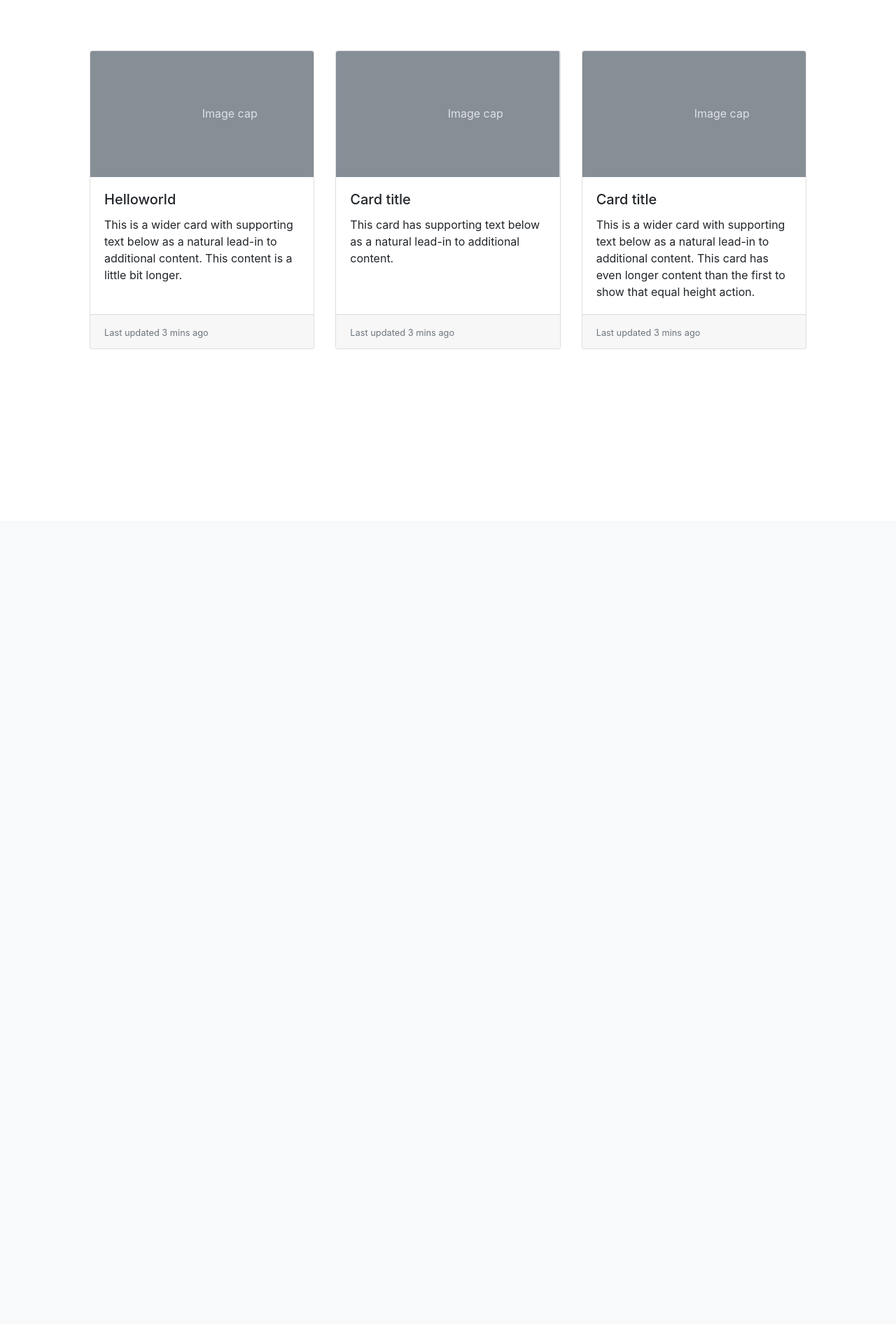
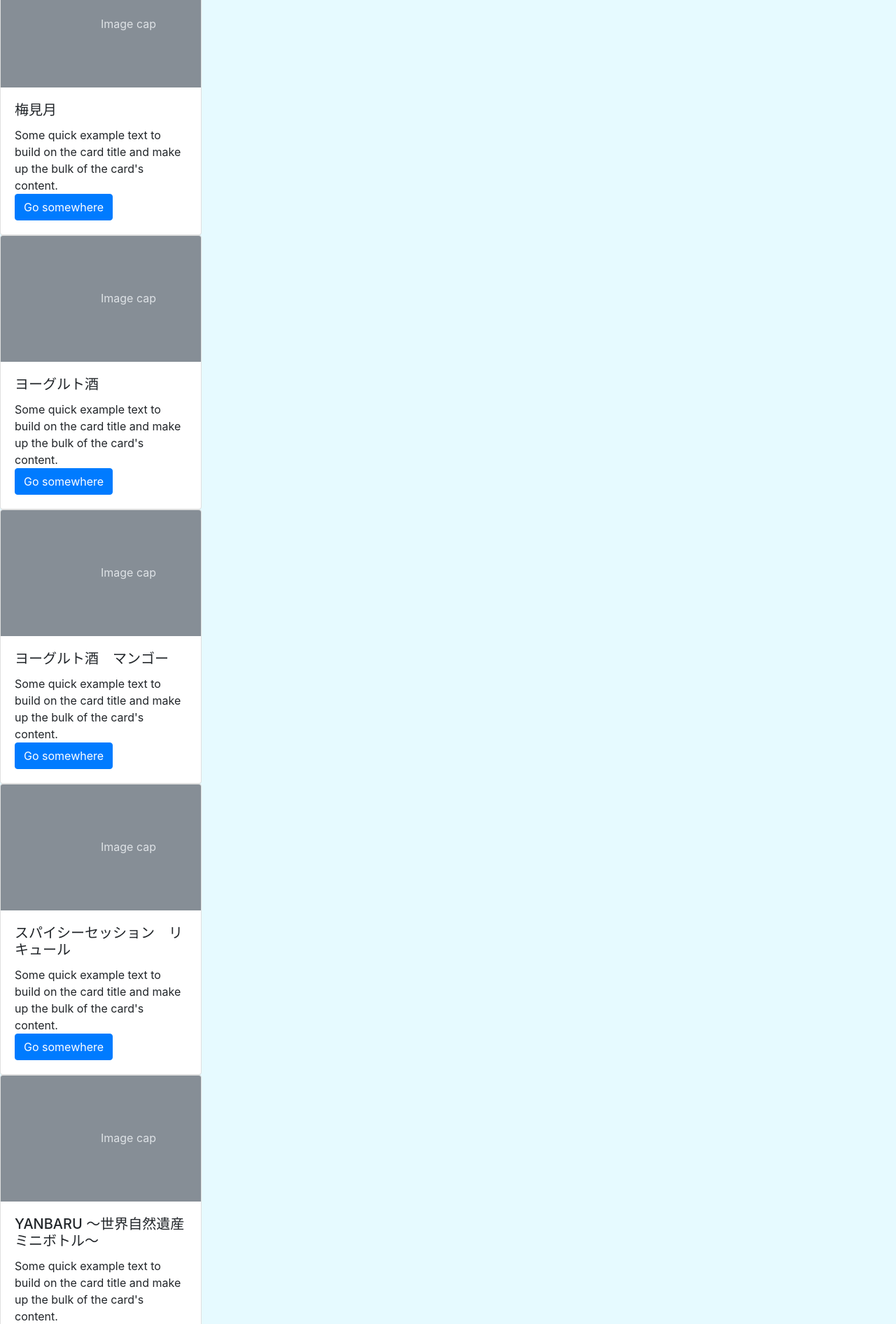
Before and after one commit to HirotoUehara/kari-time, a Flask app: page /item_list in a window 1280 px wide. Shown: the part 56-1948 px from the top of the page at 70% size. Before the commit the page ends 555 px from the top, so only its background shows below. Run offline with Flask 2, Linux system fonts and the light colour scheme; data comes from the database, SQL or seed files in the repository; some libraries are stand-ins or nearby versions.

Commit message:
item_list.html item_name 反映

```diff
--- a/app.py
+++ b/app.py
@@ -1,3 +1,4 @@
+from crypt import methods
 import sqlite3
 
 from flask import Flask , render_template
@@ -7,9 +8,11 @@ app = Flask(__name__)
 app.secret_key = "kari-time"
 
 
-@app.route("/kari-time")
+@app.route("/")
 def template():
-    return render_template("base.html")
+    return render_template("top.html")
+
+
 
 
 
@@ -17,18 +20,20 @@ def template():
 
 @app.route("/item_list" , methods = ["GET"])
 def item():
-    return render_template("item_list.html")
-
-    #『sqlite3でItem.dbに接続する』ことを変数connに代入する
-    conn = sqlite3.connect("Item.db")
-    #『sqlite3に接続して、dbを操作できるようにしてね』ということを変数cに代入
-    c = conn.cursor()
-    #()内のSQL文を実行(execute)してね
-    c.execute("SELECT * FROM Item;")
-    #Item.dbとの接続を終了する
-    c.close()
-
-
+  # DBへの接続と、データを全部取ってくる
+  #conn = sqlite3に接続して
+  conn = sqlite3.connect("Item.db")
+  #DBを操作できるようにして
+  c = conn.cursor()
+  # ()内のSQL文を実行
+  c.execute("SELECT item_name FROM Item;")
+  # タスクのデータを入れる配列を定義
+  item_list = []  #配列の初期化
+  for row in c.fetchall():
+      item_list.append({"item":row[0]},)
+  c.close
+  print(item_list)
+  return render_template("item_list.html",item_list = item_list)
 
 
 
@@ -41,4 +46,4 @@ def item():
 
 if __name__ == "__main__":
 
-    app.run()
+    app.run(debug=True)
--- a/static/css/style.css
+++ b/static/css/style.css
@@ -10,9 +10,10 @@ body, h1, h2, h3, h4, h5, p, ul, ol, li, dl, dt, dd {
 	padding: 0px;
 }
 
-.header {
-  background-color: rgb(100, 255, 229);
+body {
+	background-color: rgb(230, 250, 255);
 }
+
 
 .card-deck {
   padding: 10%;
--- a/templates/base.html
+++ b/templates/base.html
@@ -5,7 +5,7 @@
     <meta name="viewport" content="width=device-width, initial-scale=1, shrink-to-fit=no">
     <!-- Bootstrap CSS -->
     <link rel="stylesheet" href="https://stackpath.bootstrapcdn.com/bootstrap/4.5.0/css/bootstrap.min.css" integrity="sha384-9aIt2nRpC12Uk9gS9baDl411NQApFmC26EwAOH8WgZl5MYYxFfc+NcPb1dKGj7Sk" crossorigin="anonymous">
-    <link rel="stylesheet" href="./css/style.css">
+    <link rel="stylesheet" href="../static/css/style.css">
     <title>かりーたいむ</title>
   </head>
   <body>
--- a/templates/item_list.html
+++ b/templates/item_list.html
@@ -1,91 +1,21 @@
-{% extends 'base.html' %}
-
+{% extends "base.html" %}
 {% block content %}
-
-<!doctype html>
-<html lang="ja">
-  <head>
-    <meta charset="utf-8">
-    <meta name="viewport" content="width=device-width, initial-scale=1, shrink-to-fit=no">
-    <!-- Bootstrap CSS -->
-    <link rel="stylesheet" href="https://stackpath.bootstrapcdn.com/bootstrap/4.5.0/css/bootstrap.min.css" integrity="sha384-9aIt2nRpC12Uk9gS9baDl411NQApFmC26EwAOH8WgZl5MYYxFfc+NcPb1dKGj7Sk" crossorigin="anonymous">
-    <link rel="stylesheet" href="./css/style.css">
-    <title>かりーたいむ</title>
-  </head>
-  <body>
-
-      <!-- ナブバー -->
-      <nav class="navbar navbar-light bg-light fixed-top">
-        <a class="navbar-brand" href="#">かりーたいむ</a>
-        <!-- ハンバーガーメニュー -->
-        <button class="navbar-toggler" type="button" data-toggle="collapse" data-target="#navbarNav" aria-controls="navbarNav" aria-expanded="false" aria-label="Toggle navigation">
-          <span class="navbar-toggler-icon"></span>
-        </button>
-        <!-- ナブメニュー -->
-        <div class="collapse navbar-collapse" id="navbarNav">
-          <ul class="navbar-nav">
-            <li class="nav-item active">
-              <a class="nav-link" href="#">トップページ</a>
-            </li>
-            <li class="nav-item">
-              <a class="nav-link" href="#">味で選ぶ</a>
-            </li>
-            <li class="nav-item">
-              <a class="nav-link" href="#">タイプで選ぶ</a>
-            </li>
-            <li class="nav-item">
-              <a class="nav-link" href="#">シーンで選ぶ</a>
-            </li>
-          </ul>
-        </div>
-      </nav>
 
 
       <!-- 商品カード -->
-      <div class="card-deck">
-        <div class="card">
-          <svg class="bd-placeholder-img card-img-top" width="100%" height="180" xmlns="http://www.w3.org/2000/svg" preserveAspectRatio="xMidYMid slice" focusable="false" role="img" aria-label="Placeholder: Image cap"><title>Placeholder</title><rect width="100%" height="100%" fill="#868e96"/><text x="50%" y="50%" fill="#dee2e6" dy=".3em">Image cap</text></svg>
-          <div class="card-body">
-            <h5 class="card-title">Helloworld</h5>
-            <p class="card-text">This is a wider card with supporting text below as a natural lead-in to additional content. This content is a little bit longer.</p>
-          </div>
-          <div class="card-footer">
-            <small class="text-muted">Last updated 3 mins ago</small>
-          </div>
-        </div>
-        <div class="card">
-          <svg class="bd-placeholder-img card-img-top" width="100%" height="180" xmlns="http://www.w3.org/2000/svg" preserveAspectRatio="xMidYMid slice" focusable="false" role="img" aria-label="Placeholder: Image cap"><title>Placeholder</title><rect width="100%" height="100%" fill="#868e96"/><text x="50%" y="50%" fill="#dee2e6" dy=".3em">Image cap</text></svg>
-          <div class="card-body">
-            <h5 class="card-title">Card title</h5>
-            <p class="card-text">This card has supporting text below as a natural lead-in to additional content.</p>
-          </div>
-          <div class="card-footer">
-            <small class="text-muted">Last updated 3 mins ago</small>
-          </div>
-        </div>
-        <div class="card">
-          <svg class="bd-placeholder-img card-img-top" width="100%" height="180" xmlns="http://www.w3.org/2000/svg" preserveAspectRatio="xMidYMid slice" focusable="false" role="img" aria-label="Placeholder: Image cap"><title>Placeholder</title><rect width="100%" height="100%" fill="#868e96"/><text x="50%" y="50%" fill="#dee2e6" dy=".3em">Image cap</text></svg>
-          <div class="card-body">
-            <h5 class="card-title">Card title</h5>
-            <p class="card-text">This is a wider card with supporting text below as a natural lead-in to additional content. This card has even longer content than the first to show that equal height action.</p>
-          </div>
-          <div class="card-footer">
-            <small class="text-muted">Last updated 3 mins ago</small>
-          </div>
+      {% for item in item_list %}
+      <div class="card" style="width: 18rem;">
+        <svg class="bd-placeholder-img card-img-top" width="100%" height="180" xmlns="http://www.w3.org/2000/svg" preserveAspectRatio="xMidYMid slice" focusable="false" role="img" aria-label="Placeholder: Image cap"><title>Placeholder</title><rect width="100%" height="100%" fill="#868e96"/><text x="50%" y="50%" fill="#dee2e6" dy=".3em">Image cap</text></svg>
+        <div class="card-body">
+          <h5 class="card-title">{{item["item"]}}</h5>
+          <p class="card-text">Some quick example text to build on the card title and make up the bulk of the card's content.</p>
+          <a href="#" class="btn btn-primary">Go somewhere</a>
         </div>
       </div>
+      {% endfor %}
 
 
 
 
 
-
-
-    <!-- Optional JavaScript -->
-    <script src="https://code.jquery.com/jquery-3.5.1.slim.min.js" integrity="sha384-DfXdz2htPH0lsSSs5nCTpuj/zy4C+OGpamoFVy38MVBnE+IbbVYUew+OrCXaRkfj" crossorigin="anonymous"></script>
-    <script src="https://cdn.jsdelivr.net/npm/popper.js@1.16.0/dist/umd/popper.min.js" integrity="sha384-Q6E9RHvbIyZFJoft+2mJbHaEWldlvI9IOYy5n3zV9zzTtmI3UksdQRVvoxMfooAo" crossorigin="anonymous"></script>
-    <script src="https://stackpath.bootstrapcdn.com/bootstrap/4.5.0/js/bootstrap.min.js" integrity="sha384-OgVRvuATP1z7JjHLkuOU7Xw704+h835Lr+6QL9UvYjZE3Ipu6Tp75j7Bh/kR0JKI" crossorigin="anonymous"></script>
-  </body>
-</html>
-
-{% endblock %}
+      {% endblock %}
```
Also changed, not shown: templates/top.html (added, +20 -0 lines), 1 other file.
